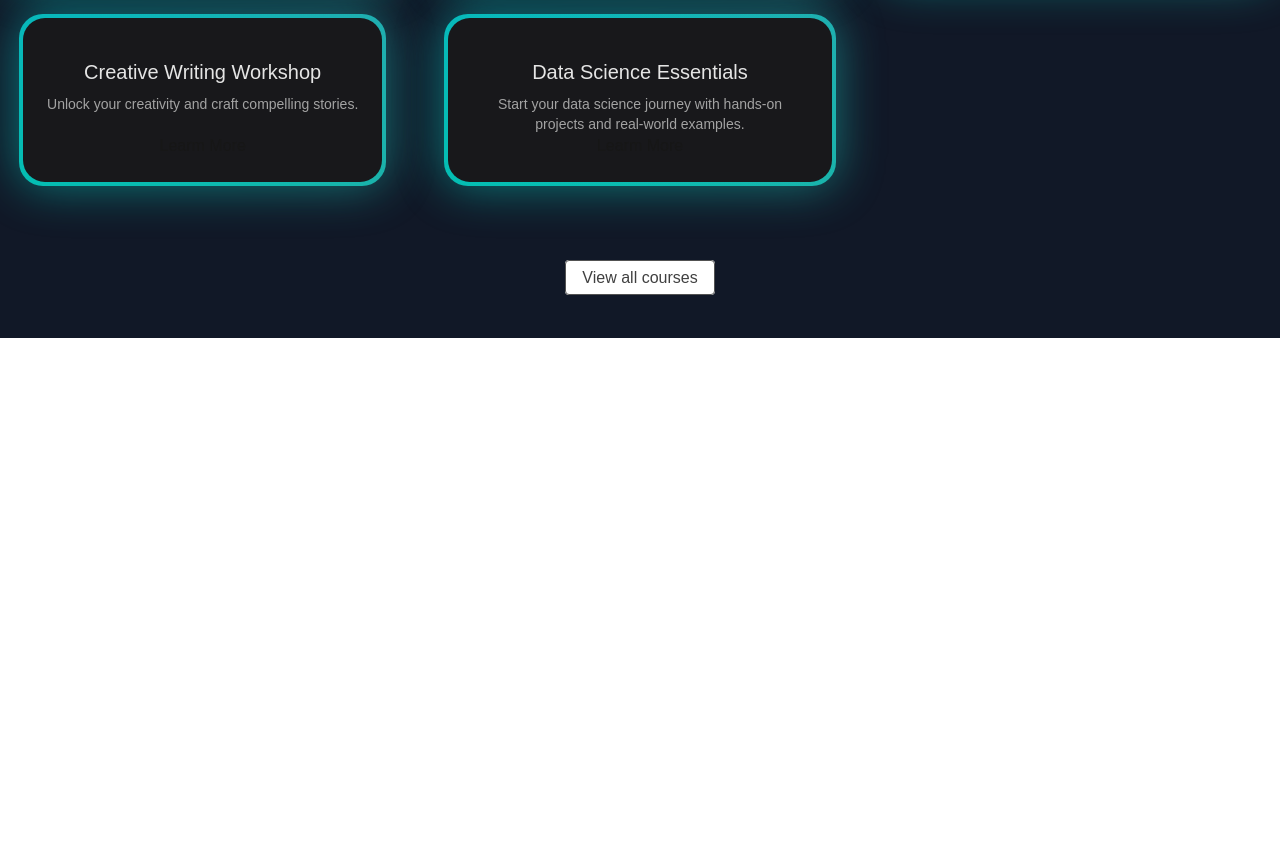
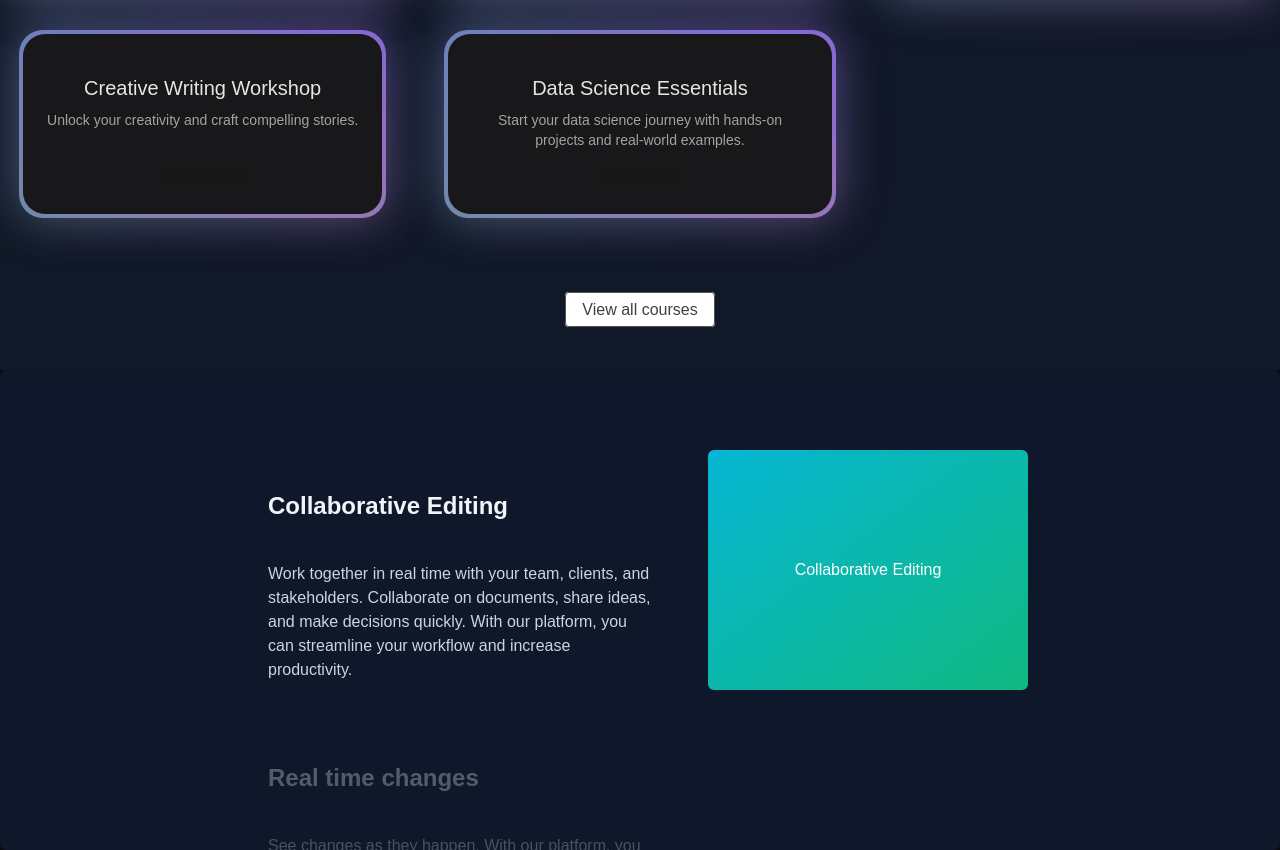
Before and after one commit to Abhishekpatel6687/portfolio-next, a Next.js app: page / in a window 1280 px wide. Shown: the part 982-1832 px from the top of the page. Before the commit the page ends 1320 px from the top, so only its background shows below. Built offline with nearby package versions, Linux system fonts and the light colour scheme.

Commit message:
whychooseus page

```diff
--- a/src/app/page.tsx
+++ b/src/app/page.tsx
@@ -1,11 +1,13 @@
 import FeaturedCourses from '@/components/FeaturedCourses'
 import HeroSection from '@/components/HeroSection'
+import WhyChooseUS from '@/components/WhyChooseUS'
 
 const page = () => {
   return (
    <main className='min-h-screen bg-black/[0.96] antialiased bg-grid-white/[0.02]'>
 <HeroSection/>
 <FeaturedCourses/>
+<WhyChooseUS/>
    </main>
   )
 }
--- a/src/components/FeaturedCourses.tsx
+++ b/src/components/FeaturedCourses.tsx
@@ -38,8 +38,8 @@
               <BackgroundGradient className="flex flex-col rounded-[22px] bg-white dark:bg-zinc-900 overflow-hidden h-full max-w-sm">
                 <div className="p-4 sm:p-6 flex flex-col items-center text-center flex-grow">
                   <p className="text-lg sm:text-xl text-black mt-4 mb-2 dark:text-neutral-200">{course.title}</p>
-                  <p className="text-sm text-neutral-600 dark:text-neutral-400 flex-grow ">{course.description}</p>
-                  <Link href={`/courses/${course.slug}`}>Learm More</Link>
+                  <p className="text-sm text-neutral-600 dark:text-neutral-400 flex-grow mb-4 ">{course.description}</p>
+                  <Link href={`/courses/${course.slug}`}>Learn More</Link>
                 </div>
               </BackgroundGradient>
             </div>
--- /dev/null
+++ b/src/components/WhyChooseUS.tsx
@@ -0,0 +1,61 @@
+"use client";
+import { StickyScroll } from "./ui/sticky-scroll-reveal";
+
+const content = [
+    {
+      title: "Collaborative Editing",
+      description:
+        "Work together in real time with your team, clients, and stakeholders. Collaborate on documents, share ideas, and make decisions quickly. With our platform, you can streamline your workflow and increase productivity.",
+      content: (
+        <div className="h-full w-full bg-[linear-gradient(to_bottom_right,var(--cyan-500),var(--emerald-500))] flex items-center justify-center text-white">
+          Collaborative Editing
+        </div>
+      ),
+    },
+    {
+      title: "Real time changes",
+      description:
+        "See changes as they happen. With our platform, you can track every modification in real time. No more confusion about the latest version of your project. Say goodbye to the chaos of version control and embrace the simplicity of real-time updates.",
+    //   content: (
+    //     <div className="h-full w-full  flex items-center justify-center text-white">
+    //       <Image
+    //         src="/linear.webp"
+    //         width={300}
+    //         height={300}
+    //         className="h-full w-full object-cover"
+    //         alt="linear board demo"
+    //       />
+    //     </div>
+    //   ),
+    },
+    {
+      title: "Version control",
+      description:
+        "Experience real-time updates and never stress about version control again. Our platform ensures that you're always working on the most recent version of your project, eliminating the need for constant manual updates. Stay in the loop, keep your team aligned, and maintain the flow of your work without any interruptions.",
+      content: (
+        <div className="h-full w-full bg-[linear-gradient(to_bottom_right,var(--orange-500),var(--yellow-500))] flex items-center justify-center text-white">
+          Version control
+        </div>
+      ),
+    },
+    {
+      title: "Running out of content",
+      description:
+        "Experience real-time updates and never stress about version control again. Our platform ensures that you're always working on the most recent version of your project, eliminating the need for constant manual updates. Stay in the loop, keep your team aligned, and maintain the flow of your work without any interruptions.",
+      content: (
+        <div className="h-full w-full bg-[linear-gradient(to_bottom_right,var(--cyan-500),var(--emerald-500))] flex items-center justify-center text-white">
+          Running out of content
+        </div>
+      ),
+    },
+  ];
+
+const WhyChooseUS = () => {
+  return (
+    <div className="">
+      <StickyScroll content={content} />
+    </div>
+  )
+}
+
+export default WhyChooseUS
--- /dev/null
+++ b/src/components/ui/sticky-scroll-reveal.tsx
@@ -0,0 +1,112 @@
+"use client";
+import React, { useEffect, useRef, useState } from "react";
+import { useMotionValueEvent, useScroll } from "framer-motion";
+import { motion } from "framer-motion";
+import { cn } from "@/lib/utils";
+
+export const StickyScroll = ({
+  content,
+  contentClassName,
+}: {
+  content: {
+    title: string;
+    description: string;
+    content?: React.ReactNode | any;
+  }[];
+  contentClassName?: string;
+}) => {
+  const [activeCard, setActiveCard] = React.useState(0);
+  const ref = useRef<any>(null);
+  const { scrollYProgress } = useScroll({
+    // uncomment line 22 and comment line 23 if you DONT want the overflow container and want to have it change on the entire page scroll
+    // target: ref
+    container: ref,
+    offset: ["start start", "end start"],
+  });
+  const cardLength = content.length;
+
+  useMotionValueEvent(scrollYProgress, "change", (latest) => {
+    const cardsBreakpoints = content.map((_, index) => index / cardLength);
+    const closestBreakpointIndex = cardsBreakpoints.reduce(
+      (acc, breakpoint, index) => {
+        const distance = Math.abs(latest - breakpoint);
+        if (distance < Math.abs(latest - cardsBreakpoints[acc])) {
+          return index;
+        }
+        return acc;
+      },
+      0
+    );
+    setActiveCard(closestBreakpointIndex);
+  });
+
+  const backgroundColors = [
+    "var(--slate-900)",
+    "var(--black)",
+    "var(--neutral-900)",
+  ];
+  const linearGradients = [
+    "linear-gradient(to bottom right, var(--cyan-500), var(--emerald-500))",
+    "linear-gradient(to bottom right, var(--pink-500), var(--indigo-500))",
+    "linear-gradient(to bottom right, var(--orange-500), var(--yellow-500))",
+  ];
+
+  const [backgroundGradient, setBackgroundGradient] = useState(
+    linearGradients[0]
+  );
+
+  useEffect(() => {
+    setBackgroundGradient(linearGradients[activeCard % linearGradients.length]);
+  }, [activeCard]);
+
+  return (
+    <motion.div
+      animate={{
+        backgroundColor: backgroundColors[activeCard % backgroundColors.length],
+      }}
+      className="h-[30rem] overflow-y-auto flex justify-center relative space-x-10 rounded-md p-10"
+      ref={ref}
+    >
+      <div className="div relative flex items-start px-4">
+        <div className="max-w-2xl">
+          {content.map((item, index) => (
+            <div key={item.title + index} className="my-20">
+              <motion.h2
+                initial={{
+                  opacity: 0,
+                }}
+                animate={{
+                  opacity: activeCard === index ? 1 : 0.3,
+                }}
+                className="text-2xl font-bold text-slate-100"
+              >
+                {item.title}
+              </motion.h2>
+              <motion.p
+                initial={{
+                  opacity: 0,
+                }}
+                animate={{
+                  opacity: activeCard === index ? 1 : 0.3,
+                }}
+                className="text-kg text-slate-300 max-w-sm mt-10"
+              >
+                {item.description}
+              </motion.p>
+            </div>
+          ))}
+          <div className="h-40" />
+        </div>
+      </div>
+      <div
+        style={{ background: backgroundGradient }}
+        className={cn(
+          "hidden lg:block h-60 w-80 rounded-md bg-white sticky top-10 overflow-hidden",
+          contentClassName
+        )}
+      >
+        {content[activeCard].content ?? null}
+      </div>
+    </motion.div>
+  );
+};
```
